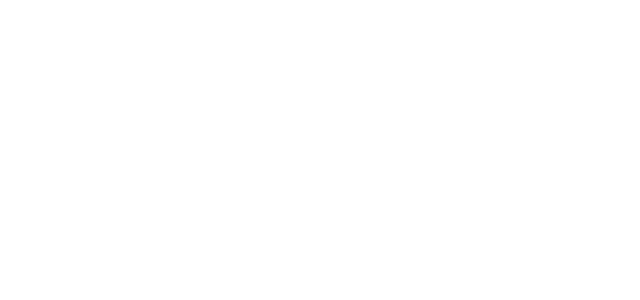
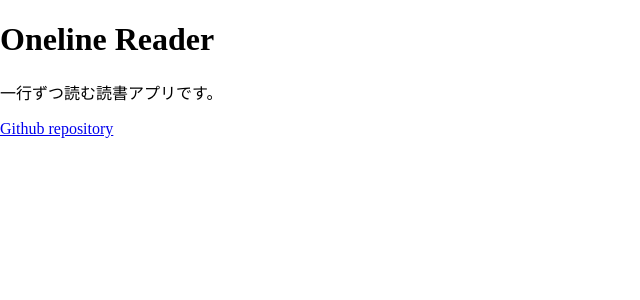
Before and after one commit to Chige12/onelineReader, a Nuxt app: page / in a window 1280 px wide. Shown: the top 300 px of the page, without its empty margins (0-640 px from the left). Built offline with nearby package versions, Linux system fonts and the light colour scheme.

Commit message:
toppage文言追加

```diff
--- a/pages/index.vue
+++ b/pages/index.vue
@@ -1,6 +1,10 @@
 <template>
   <div class="container">
-    <Whiteout/>
+    <header>
+      <h1>Oneline Reader</h1>
+      <p>一行ずつ読む読書アプリです。</p>
+      <p><a href="https://github.com/Chige12/onelinereader">Github repository</a></p>
+    </header>
   </div>
 </template>
 
```
